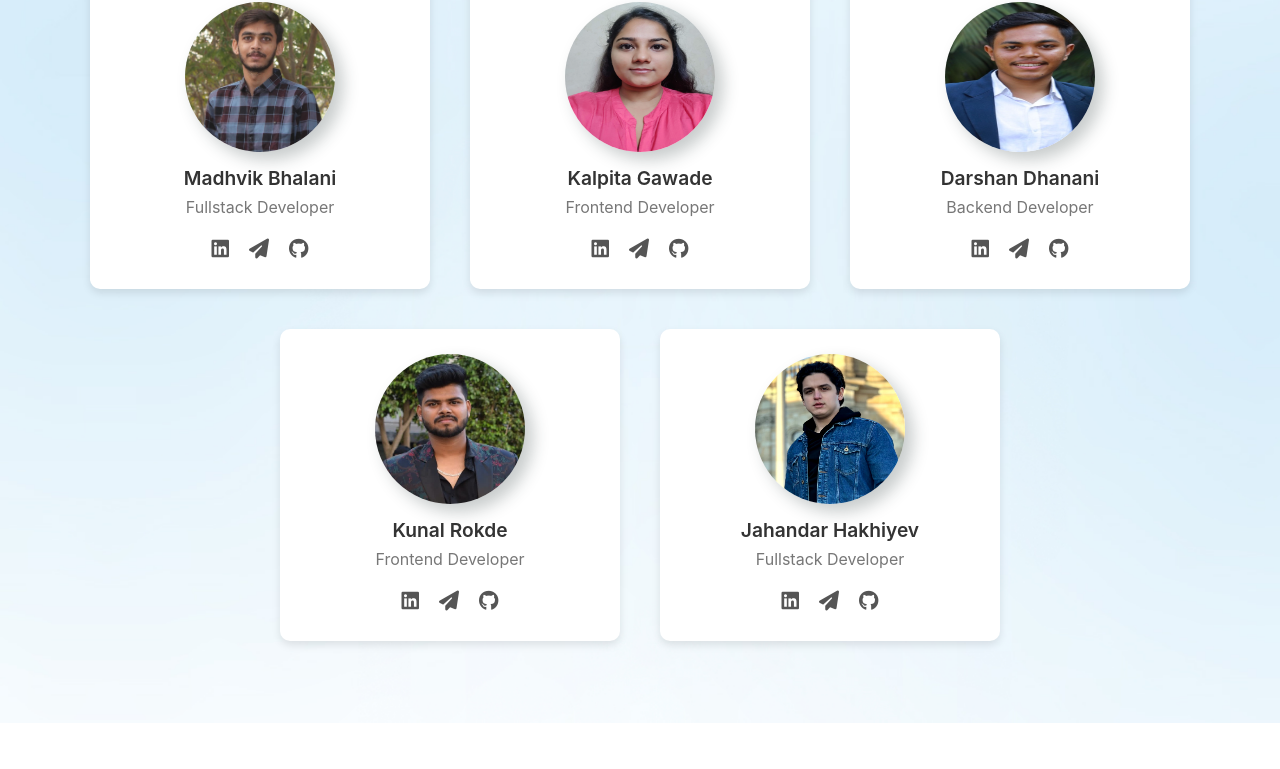
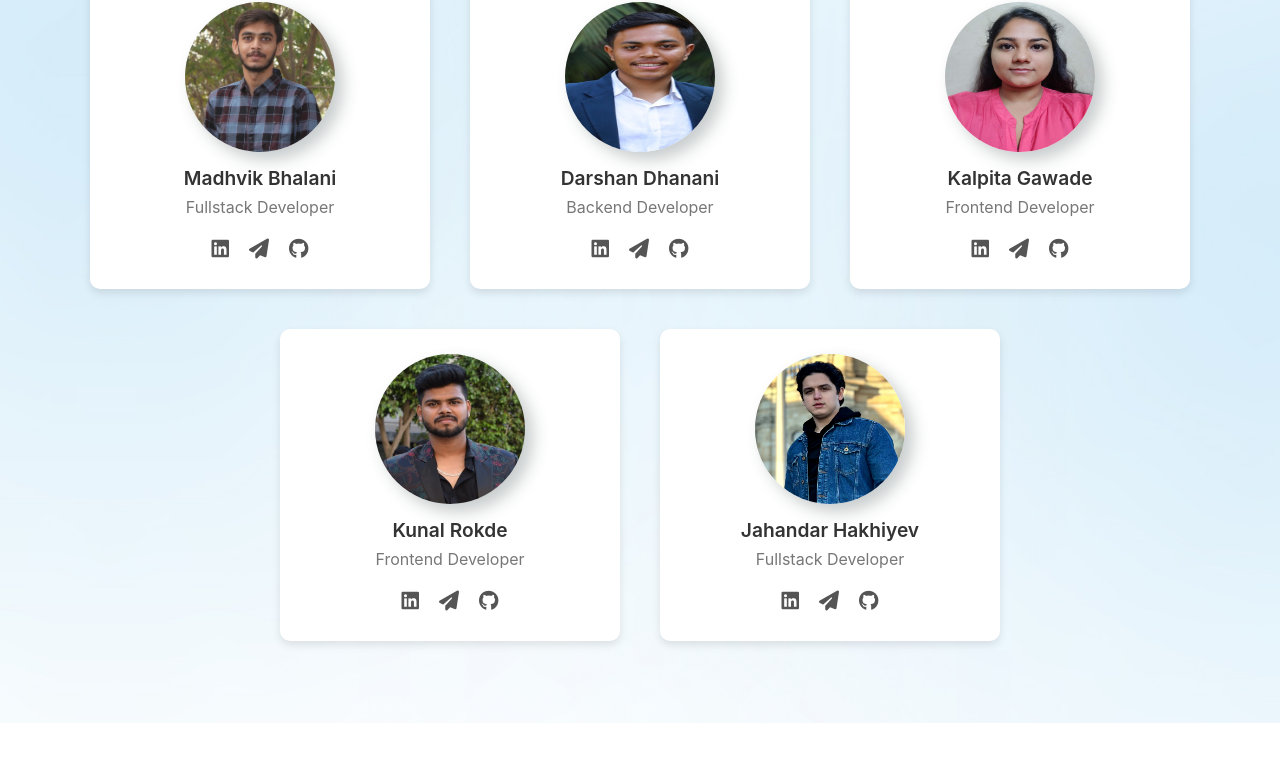
Before and after one commit to Madhvik-Bhalani/Codefinity, a React (Create React App) app: page / in a window 1280 px wide. Shown: the part 1498-2267 px from the top of the page. Built offline with nearby package versions, Linux system fonts and the light colour scheme.

Commit message:
Add Description for web

```diff
--- a/public/index.html
+++ b/public/index.html
@@ -6,7 +6,7 @@
   <link rel="icon" href="%PUBLIC_URL%/favicon.ico" />
   <meta name="viewport" content="width=device-width, initial-scale=1" />
   <meta name="theme-color" content="#000000" />
-  <meta name="description" content="Web site created using create-react-app" />
+  <meta name="description" content="This website does not belong to a real company. It is a Planspiel Web Engineering project at the Technical University of Chemnitz." />
   <link rel="apple-touch-icon" href="%PUBLIC_URL%/logo192.png" />
   <!--
       manifest.json provides metadata used when your web app is installed on a
--- a/src/Components/TeamSection/TeamSection.jsx
+++ b/src/Components/TeamSection/TeamSection.jsx
@@ -19,8 +19,19 @@ function TeamSection() {
                 github: 'https://github.com/Madhvik-Bhalani',
             },
         },
+
         {
             id: 2,
+            name: 'Darshan Dhanani',
+            role: 'Backend Developer',
+            image: img3,
+            social: {
+                linkedin: 'https://www.linkedin.com/in/darshan-dhanani-04b73121a',
+                email: 'darshandhanani01@gmail.com',
+                github: 'https://github.com/darshan-1611-dev',
+            },
+        }, {
+            id: 3,
             name: 'Kalpita Gawade',
             role: 'Frontend Developer',
             image: img2,
@@ -28,17 +39,6 @@ function TeamSection() {
                 linkedin: 'https://www.linkedin.com/in/kalpita-gawade',
                 email: 'kalpitagawade5@gmail.com',
                 github: 'https://github.com/KalpitaG',
-            },
-        },
-        {
-            id: 3,
-            name: 'Darshan Dhanani',
-            role: 'Backend Developer',
-            image: img3,
-            social: {
-                linkedin: 'https://www.linkedin.com/in/darshan-dhanani-04b73121a',
-                email: 'darshandhanani01@gmail.com',
-                github: 'https://github.com/darshan-1611-dev',
             },
         },
         {
```
